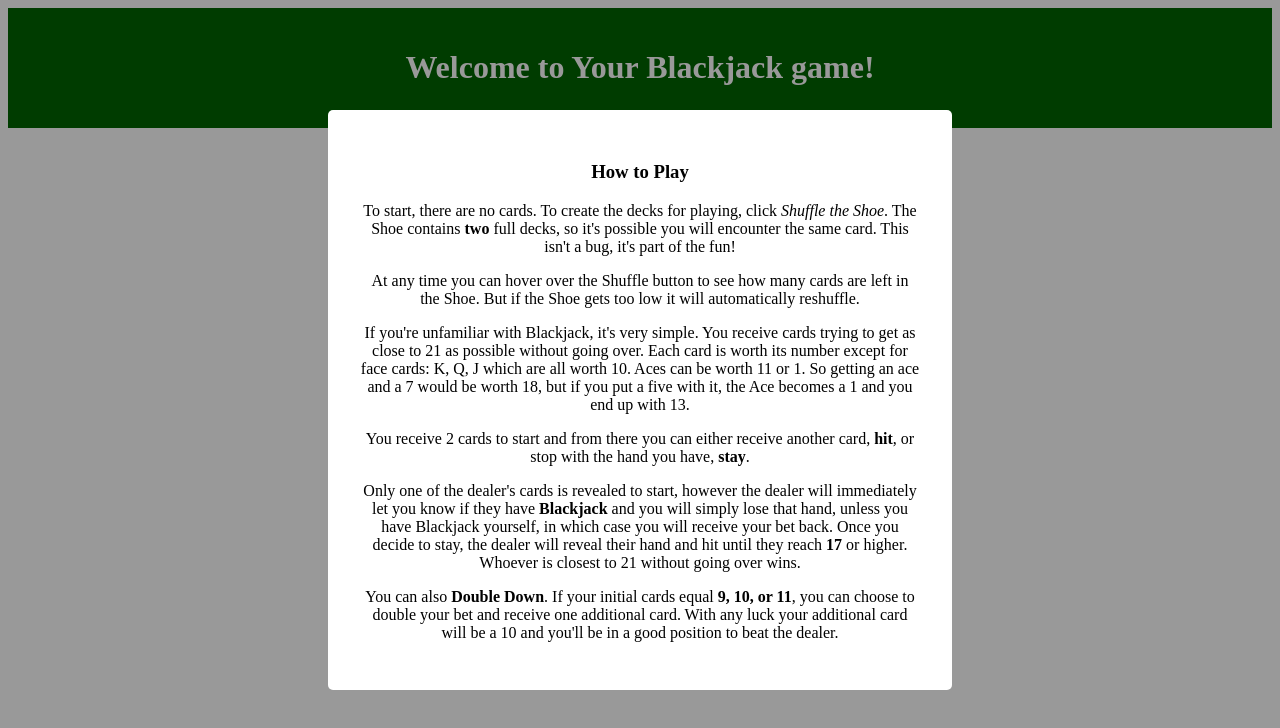
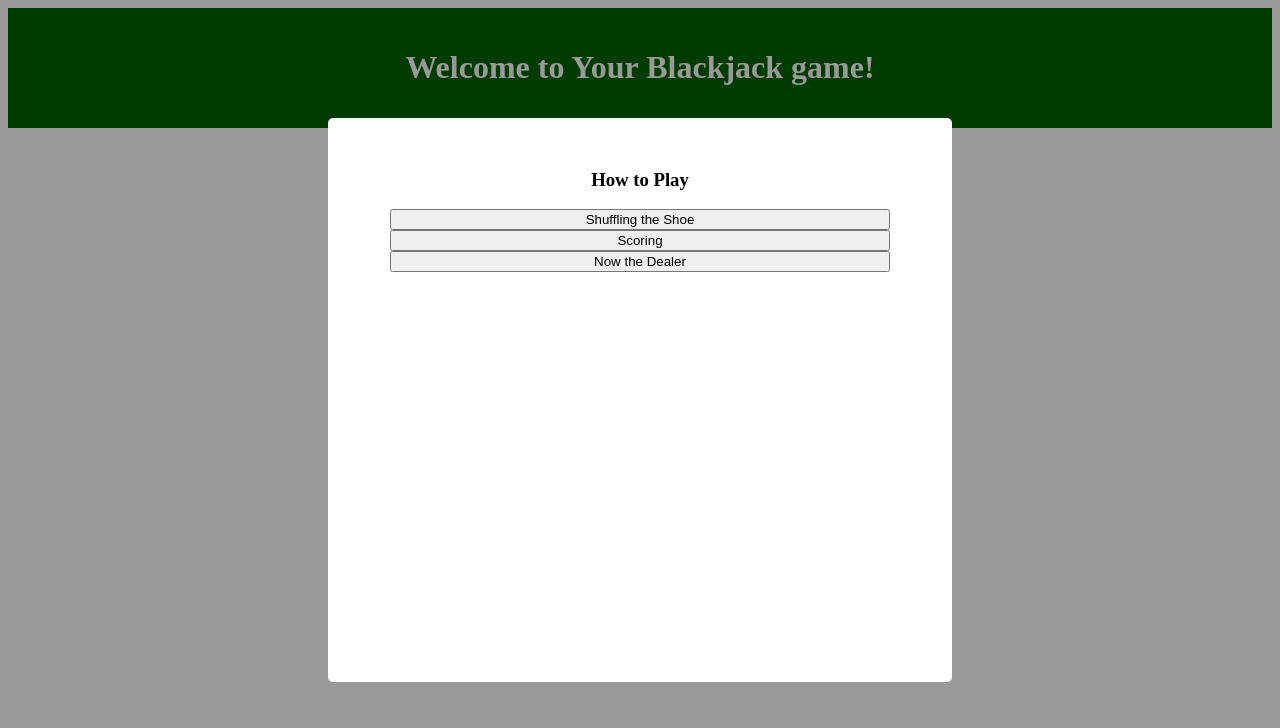
Before and after one commit to ChrisCantoni/blackjack-2, a React (Create React App) app: page / in a window 1280 px wide. Both pictures are taken after a click on the button "INFO". Shown: the top 728 px of the page. Built offline with nearby package versions, Linux system fonts and the light colour scheme.

Commit message:
Built accordion for info. Needs work.

```diff
--- /dev/null
+++ b/src/components/Accordion/Accordion.jsx
@@ -0,0 +1,74 @@
+import AccordionItem from '../AccordionItem/AccordionItem';
+import { useState } from 'react';
+
+
+function Accordion() {
+    const rules = [
+        {
+            id: 'Shoe',
+            title: 'Shuffling the Shoe',
+            description: `To start, there are no cards. To create the decks for playing, click <em>Shuffle the Shoe</em>.
+                    The Shoe contains <strong>two</strong> full decks, so it's possible you will encounter the same card.
+                    This isn't a bug, it's part of the fun! At any time you can hover over the Shuffle button to see how many cards are left in the Shoe.
+                    But if the Shoe gets too low it will automatically reshuffle.`
+                },
+        {
+            id: 'count',
+            title: 'Scoring',
+            description: `If you're unfamiliar with Blackjack, it's very simple. You receive cards trying to get as
+            close to 21 as possible without going over. Each card is worth its number except for face cards: K, Q, J which are all worth 10.
+            Aces can be worth 11 or 1. So getting an ace and a 7 would be worth 18, but if you put a five with it, the Ace becomes
+            a 1 and you end up with 13. You receive 2 cards to start and from there you can either receive another card, <strong>hit</strong>, or stop with the hand you have, <strong>stay</strong>.`
+        },
+        {
+            id: 'dealer',
+            title: 'Now the Dealer',
+            description: `Only one of the dealer's cards is revealed to start, however the dealer will immediately let you know if they have <strong>Blackjack</strong> and you will simply lose
+            that hand, unless you have Blackjack yourself, in which case you will receive your bet back.
+            Once you decide to stay, the dealer will reveal their hand and hit until they reach <strong>17</strong> or higher. Whoever is closest to 21 without going over wins.`
+        }]
+
+const [open, setOpen] = useState('0');
+
+const handleToggle = (index) => {
+    if (open === index) {
+        return setOpen('0')
+    }
+    setOpen(index);
+}
+
+
+
+
+//     <p>
+//     If you're unfamiliar with Blackjack, it's very simple. You receive cards trying to get as
+//     close to 21 as possible without going over. Each card is worth its number except for face cards: K, Q, J which are all worth 10.
+//     Aces can be worth 11 or 1. So getting an ace and a 7 would be worth 18, but if you put a five with it, the Ace becomes
+//     a 1 and you end up with 13.</p> <p>You receive 2 cards to start and from there you can either receive another card, <strong>hit</strong>, or stop with the hand you have, <strong>stay</strong>.
+// </p>
+
+// <p>Only one of the dealer's cards is revealed to start, however the dealer will immediately let you know if they have <strong>Blackjack</strong> and you will simply lose
+//     that hand, unless you have Blackjack yourself, in which case you will receive your bet back.
+//     Once you decide to stay, the dealer will reveal their hand and hit until they reach <strong>17</strong> or higher. Whoever is closest to 21 without going over wins.
+// </p>
+
+// <p>You can also <strong>Double Down</strong>. If your initial cards equal <strong>9, 10, or 11</strong>, you can choose to double your bet and receive one additional card.
+//     With any luck your additional card will be a 10 and you'll be in a good position to beat the dealer.
+// </p>
+
+
+    return (
+
+        <div className="accordion">
+            {rules.map((rule, i) => (
+            <>
+                <button className='infoButton' onClick={() => handleToggle(i)}>{rule.title}</button><br/>
+                {open === i ?
+                <div className='description'>{rule.description}</div> : ''}
+            </>
+            ))}
+        </div>
+    )
+}
+
+export default Accordion;
--- /dev/null
+++ b/src/components/AccordionItem/AccordionItem.jsx
@@ -0,0 +1,22 @@
+
+
+function AccordionItem({rule, onToggle, active}) {
+
+
+
+    return (
+        <div className={`accordion_item ${active ? "active" : ''}`}>
+            <button className="button" onClick={onToggle}>
+                {rule.title}
+            </button>
+            <span className="control">{active ? "-" : '+'}</span>
+            <div className={`description_wrapper ${active ? "open" : ''}`}>
+                <div className="description">
+                    {rule.description}
+                </div>
+            </div>
+        </div>
+    )
+}
+
+export default AccordionItem;
--- a/src/components/App/App.css
+++ b/src/components/App/App.css
@@ -54,6 +54,7 @@ pre {
   padding: 2rem;
   background-color: white;
   width: 35em;
+  height: 500px;
 }
 
 .redCard {
@@ -67,3 +68,21 @@ pre {
 .gameButton {
   margin: 5px !important;
 }
+
+.infoButton {
+  width: 500px;
+}
+
+.accordion_item.active .button {
+  background-color: #105057;
+}
+.description {
+  padding-left: 30px;
+  width: 500px;
+  text-align: center;
+  overflow: hidden;
+  transition: height ease 0.2s;
+}
+.description {
+  height: auto;
+}
--- a/src/components/InfoModal/InfoModal.jsx
+++ b/src/components/InfoModal/InfoModal.jsx
@@ -1,4 +1,4 @@
-import { Stack } from '@mui/material'
+import Accordion from '../Accordion/Accordion'
 
 function InfoModal({closeModal}) {
 
@@ -8,31 +8,7 @@ function InfoModal({closeModal}) {
         }}>
             <div className="modal">
                 <h3>How to Play</h3>
-                <p>To start, there are no cards. To create the decks for playing, click <em>Shuffle the Shoe</em>.
-                    The Shoe contains <strong>two</strong> full decks, so it's possible you will encounter the same card.
-                    This isn't a bug, it's part of the fun!
-                </p>
-                <p>At any time you can hover over the Shuffle button to see how many cards are left in the Shoe.
-                    But if the Shoe gets too low it will automatically reshuffle.
-                </p>
-
-                <p>
-                    If you're unfamiliar with Blackjack, it's very simple. You receive cards trying to get as
-                    close to 21 as possible without going over. Each card is worth its number except for face cards: K, Q, J which are all worth 10.
-                    Aces can be worth 11 or 1. So getting an ace and a 7 would be worth 18, but if you put a five with it, the Ace becomes
-                    a 1 and you end up with 13.</p> <p>You receive 2 cards to start and from there you can either receive another card, <strong>hit</strong>, or stop with the hand you have, <strong>stay</strong>.
-                </p>
-
-                <p>Only one of the dealer's cards is revealed to start, however the dealer will immediately let you know if they have <strong>Blackjack</strong> and you will simply lose
-                    that hand, unless you have Blackjack yourself, in which case you will receive your bet back.
-                    Once you decide to stay, the dealer will reveal their hand and hit until they reach <strong>17</strong> or higher. Whoever is closest to 21 without going over wins.
-                </p>
-
-                <p>You can also <strong>Double Down</strong>. If your initial cards equal <strong>9, 10, or 11</strong>, you can choose to double your bet and receive one additional card.
-                    With any luck your additional card will be a 10 and you'll be in a good position to beat the dealer.
-                </p>
-
-
+                <Accordion/>
             </div>
         </div>
     )
```
